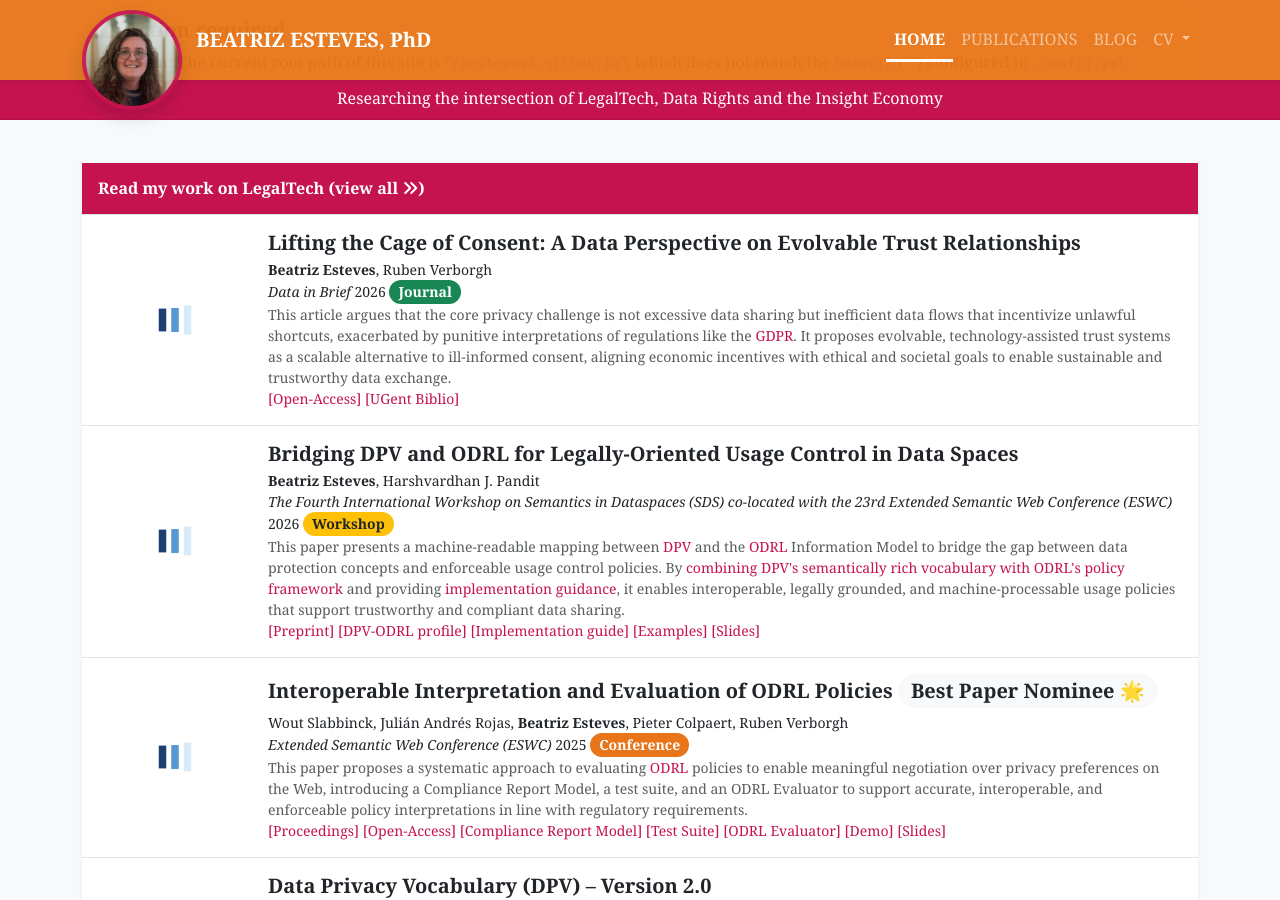
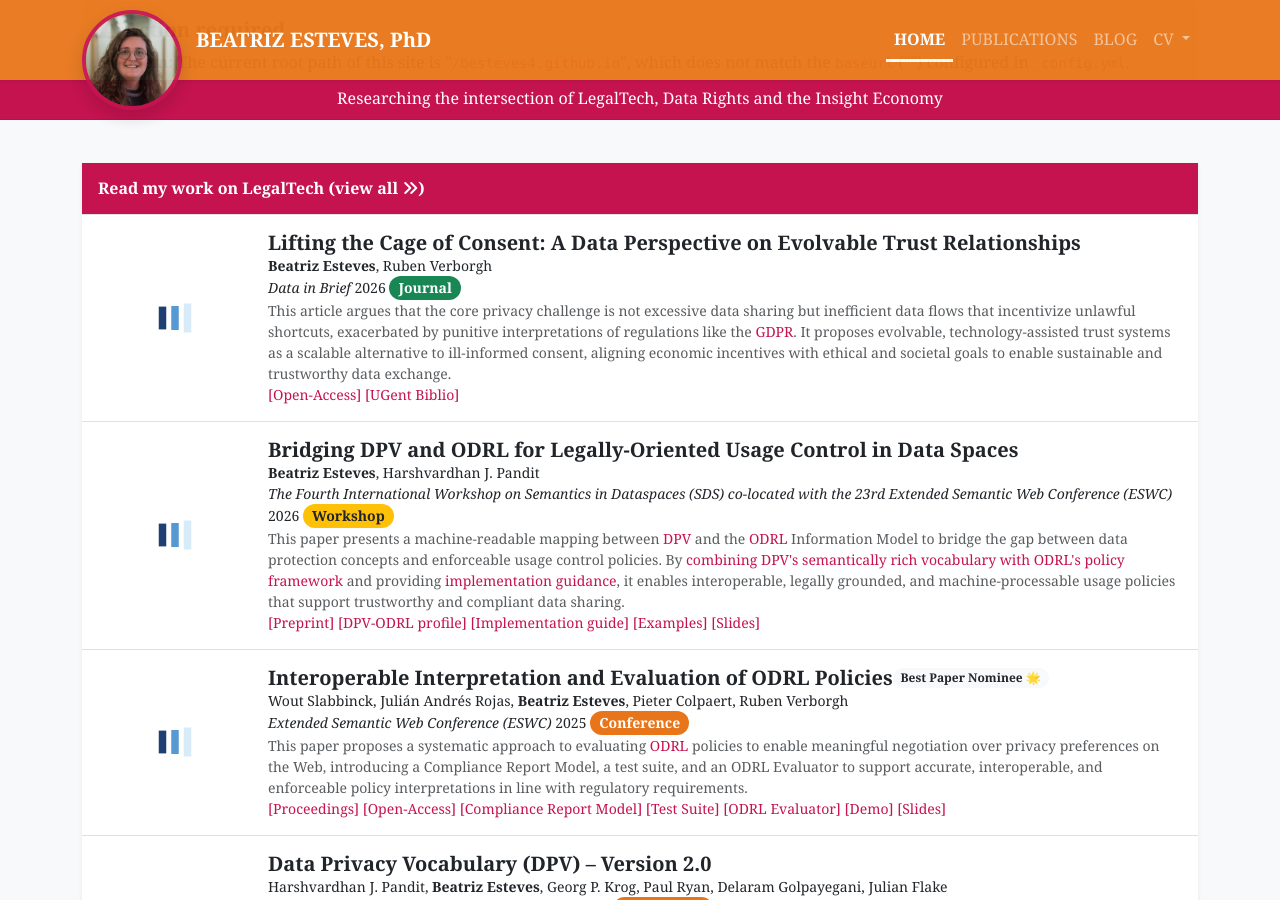
Before and after one commit to besteves4/besteves4.github.io, a Jekyll site: the page built from index.html, in a window 1280 px wide and 900 px high, scrolled down 975 px. Built offline with Jekyll 4.4.1, drawn with Linux system fonts in a browser that asks for light colours; nearby versions of some CDN libraries; a style sheet for code colours, icons or effects is not loaded; grey boxes are pictures that could not be loaded.

Commit message:
add semantics 2026 awards to publications

```diff
--- a/_includes/widgets/publication_item.html
+++ b/_includes/widgets/publication_item.html
@@ -16,7 +16,12 @@
         {%- endif -%}
     </div>
         <div class="col-md-9 col-xl-10 p-3 ps-md-0">
-            <h5 class="mt-0 mb-1 font-weight-normal">{{ item.title }}</h5>
+            <div class="d-flex align-items-center">
+                <h5 class="mb-0">{{ item.title }}</h5>
+                {% if item.award %}
+                    <span class='badge rounded-pill bg-light text-dark'>{{ item.award }}</span>
+                {% endif %}
+            </div>
             <p class="mt-0 mb-0 small">{% include widgets/author_list.html authors=item.authors %}</p>
             <p class="mt-0 mb-0 small">{{item.pub_pre}}<i>{{ item.pub }}</i>{{ item.pub_post }} {{ item.pub_date }} {{ item.pub_last }}</p>
             <p class="mt-0 mb-0 small text-muted">{{ item.abstract }}</p>
--- a/assets/css/global.css
+++ b/assets/css/global.css
@@ -100,7 +100,7 @@
 
 h1, h2, h3, h4, h5, h6,
 .h1, .h2, .h3, .h4, .h5, .h6 {
-    font-weight: 700;
+    font-weight: 600;
 }
 
 .text-profile-position {
```
Also changed, not shown: _publications/2023/2023-plasma.md (+2 -1 lines), _publications/2025/2025-policy-engine.md (+2 -1 lines), _publications/2026/2026-SAGE-rule-engine.md (+1 -0 lines), _publications/2026/2026-eyeling-demo.md (+1 -0 lines).
